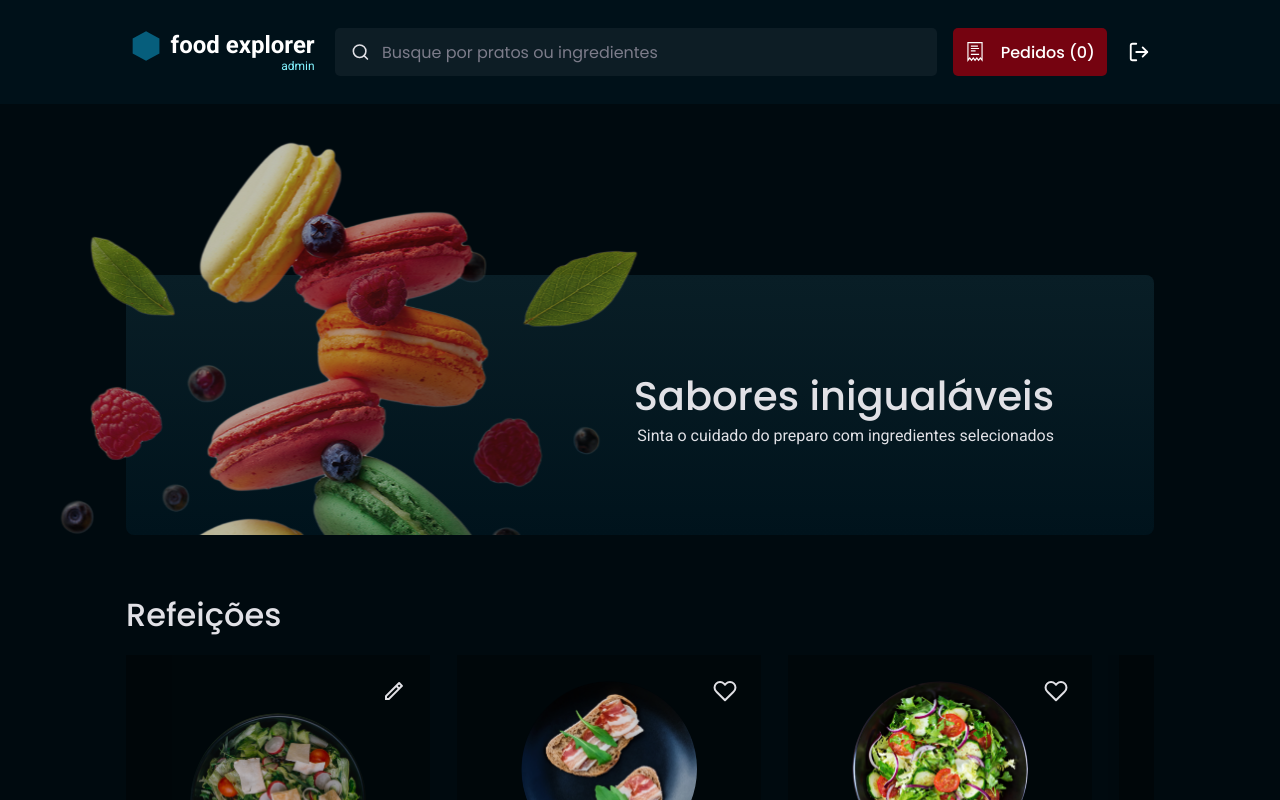
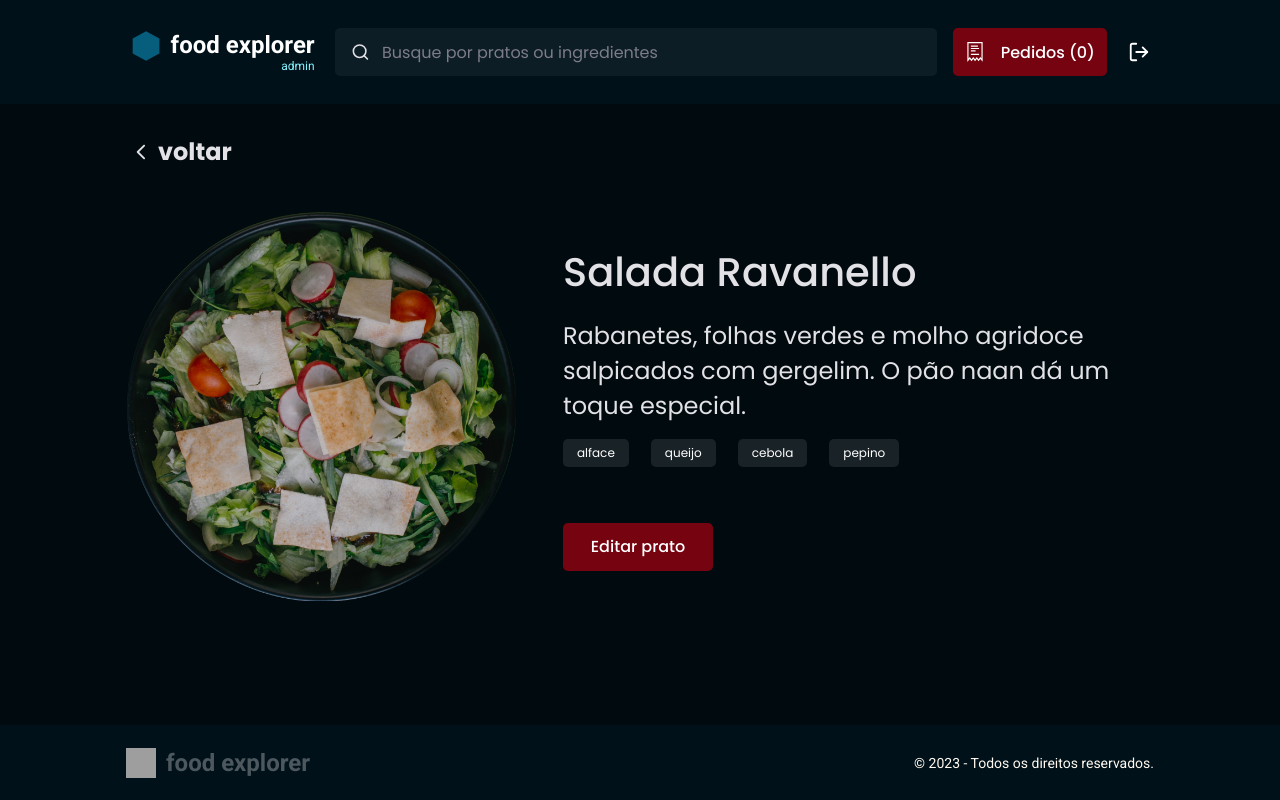
Before and after one commit to dbento-dev/food_explorer_frontend, a React (Vite) app in the folder food-explorer/: page / in a window 1280 px wide. Built offline with nearby package versions, Linux system fonts and the light colour scheme; grey boxes are pictures that could not be loaded.

Commit message:
add admin styles at Details component

```diff
--- a/food-explorer/src/main.jsx
+++ b/food-explorer/src/main.jsx
@@ -14,10 +14,10 @@ ReactDOM.createRoot(document.getElementById('root')).render(
   <React.StrictMode>
     <ThemeProvider theme={theme}>
       <GlobalStyles />
-      {/* <Details /> */}
+      <Details />
       {/* <SignIn /> */}
       {/* <SignUp /> */}
-      <Home />
+      {/* <Home /> */}
     </ThemeProvider>
   </React.StrictMode>
 )
--- a/food-explorer/src/pages/Details/index.jsx
+++ b/food-explorer/src/pages/Details/index.jsx
@@ -8,6 +8,8 @@ import { Tag } from '../../components/Tag'
 import { Footer } from '../../components/Footer'
 
 export function Details() {
+  const isAdmin = true
+
   return (
     <Container>
       <Header />
@@ -33,6 +35,8 @@ export function Details() {
                 <Tag title="cebola" />
                 <Tag title="pepino" />
               </div>
+
+              {!isAdmin ? (
                 <div>
                   <RxMinus />
                   <span>01</span>
@@ -40,6 +44,11 @@ export function Details() {
 
                   <Button title="incluir ∙ R$ 25,00" />
                 </div>
+              ) : (
+                <div>
+                  <Button title="Editar prato" />
+                </div>
+              )}
             </div>
           </div>
         </Content>
```
Lines whose indentation alone changed are shown as unchanged.
